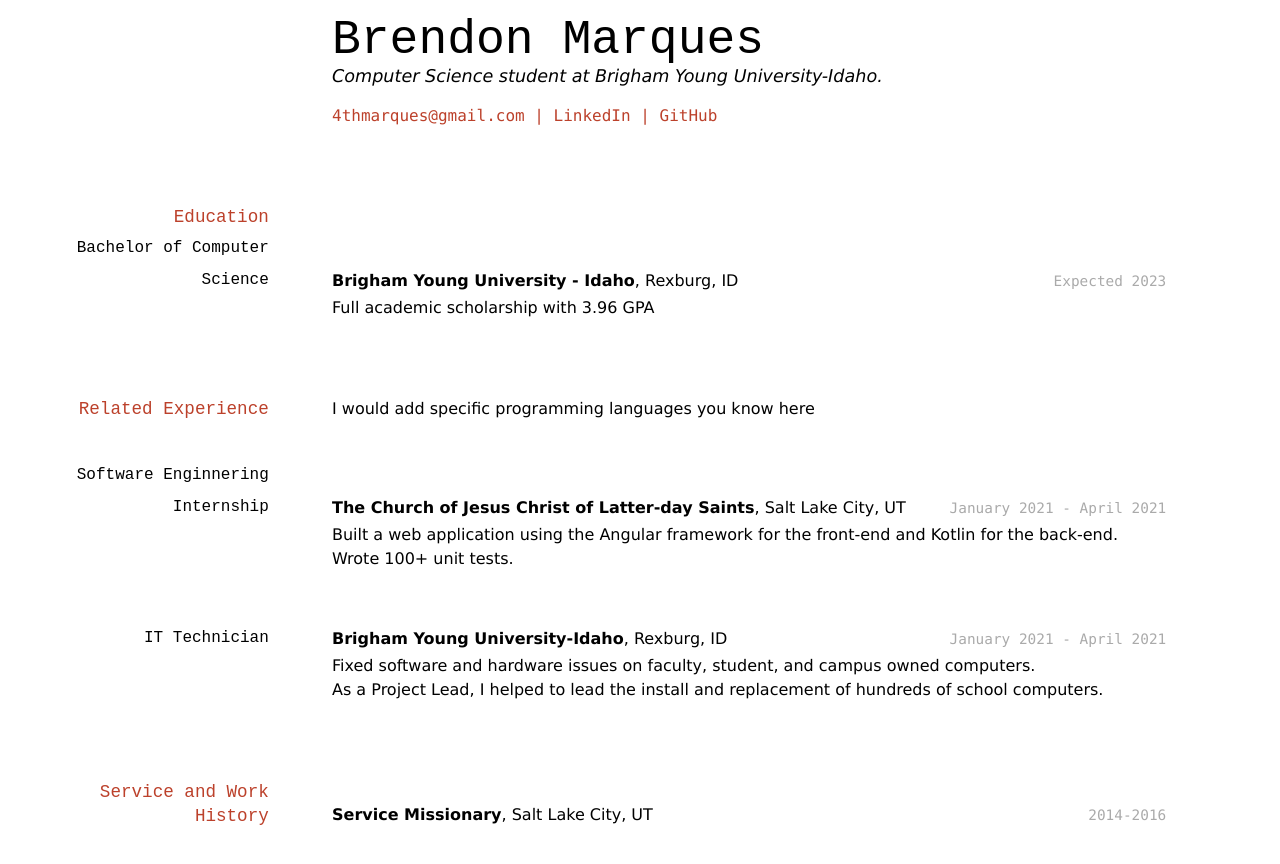
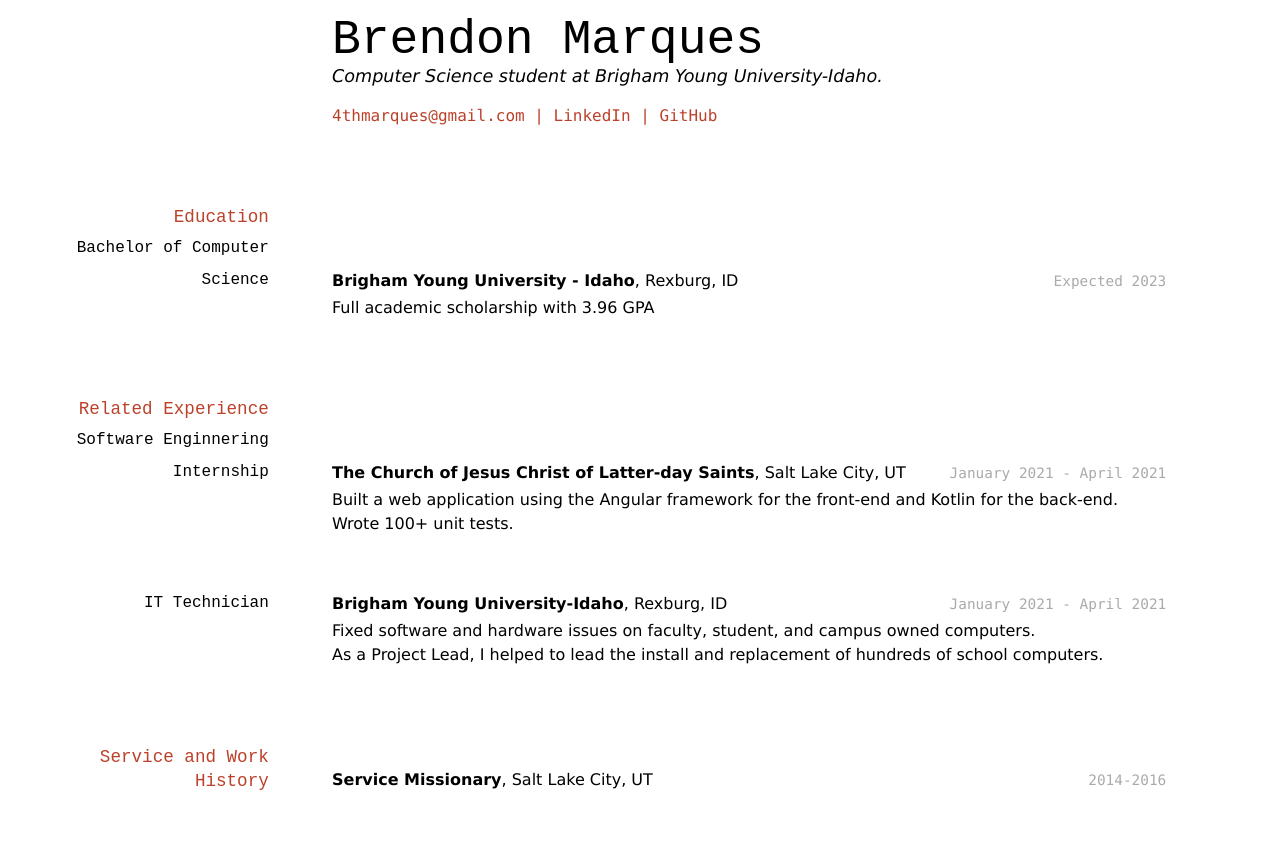
Before and after one commit to byuids-resumes/marquesb_resume, a Jekyll site: the page built from docs/index.md, in a window 1280 px wide. Shown: the top 864 px of the page. Built offline with Jekyll 4.4.1, drawn with Linux system fonts in a browser that asks for light colours; part of the change alters nothing that is shown.

Commit message:
Link again

```diff
--- a/docs/index.md
+++ b/docs/index.md
@@ -7,7 +7,7 @@ Computer Science student at Brigham Young University-Idaho.
 
 <div id="webaddress">
 <a href="4thmarques@gmail.com">4thmarques@gmail.com</a>
-| <a onclick="window.open('www.linkedin.com/in/brendonmarques', '_self');">LinkedIn</a>
+| <a href="www.linkedin.com/in/brendonmarques">LinkedIn</a>
 | <a href="https://github.com/marqzbrendon">GitHub</a>
 </div>
 
@@ -22,7 +22,6 @@ __Brigham Young University - Idaho__, Rexburg, ID
 
 
 ## Related Experience
-I would add specific programming languages you know here
 
 ### Software Enginnering Internship
 
@@ -45,6 +44,8 @@ __Brigham Young University-Idaho__, Rexburg, ID
 `2014-2016`
 __Service Missionary__, Salt Lake City, UT
 
+
+
 <!-- ### Footer
 
 Last updated: July 2021 -->
```
